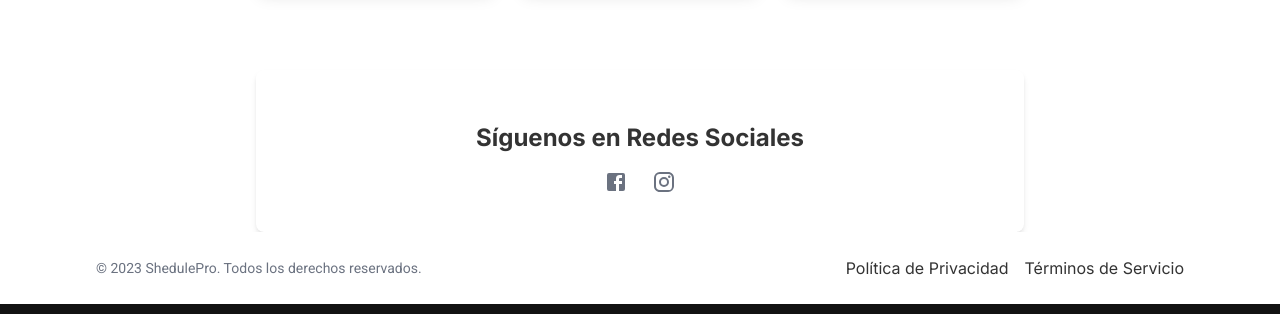
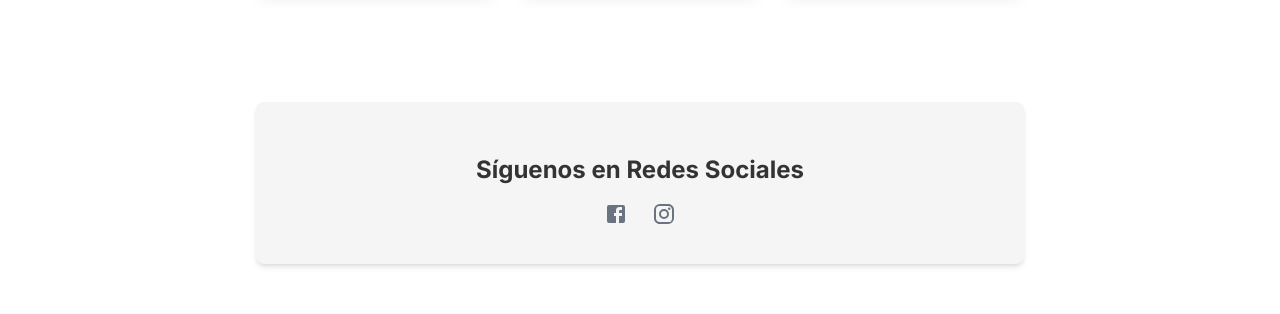
Before and after one commit to ldkjvvier/SchedulePro, a Next.js app: page / in a window 1280 px wide. Shown: the part 1155-1469 px from the top of the page. Built offline with nearby package versions, Linux system fonts and the light colour scheme.

Commit message:
style: Update section background color in Home page for improved visual consistency

```diff
--- a/src/app/page.tsx
+++ b/src/app/page.tsx
@@ -52,7 +52,7 @@ export default function Home() {
 					<BestCuts />
 
 					{/* Redes Sociales */}
-					<section className="tw-text-center tw-bg-primary tw-p-8 tw-rounded-lg tw-shadow-md tw-border tw-border-accent">
+					<section className="tw-text-center tw-bg-secondary tw-my-8 tw-p-8 tw-rounded-lg tw-shadow-md tw-border tw-border-accent">
 						<h2 className="tw-text-2xl tw-font-bold tw-mb-4 tw-text-text-main">
 							Síguenos en Redes Sociales
 						</h2>
```
